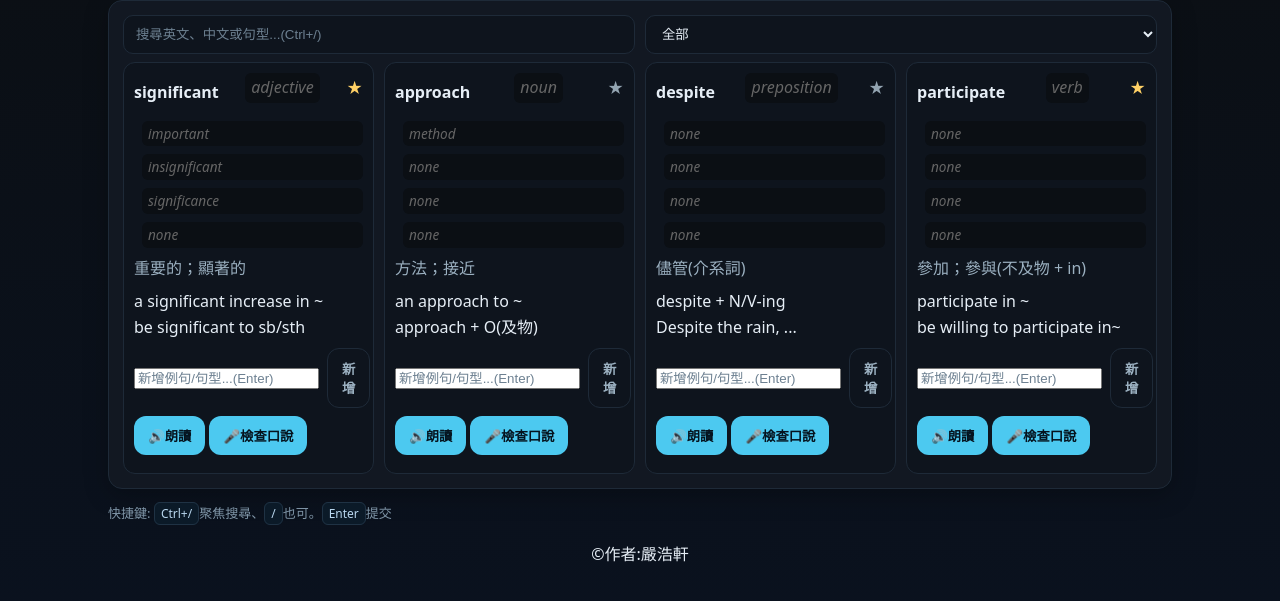
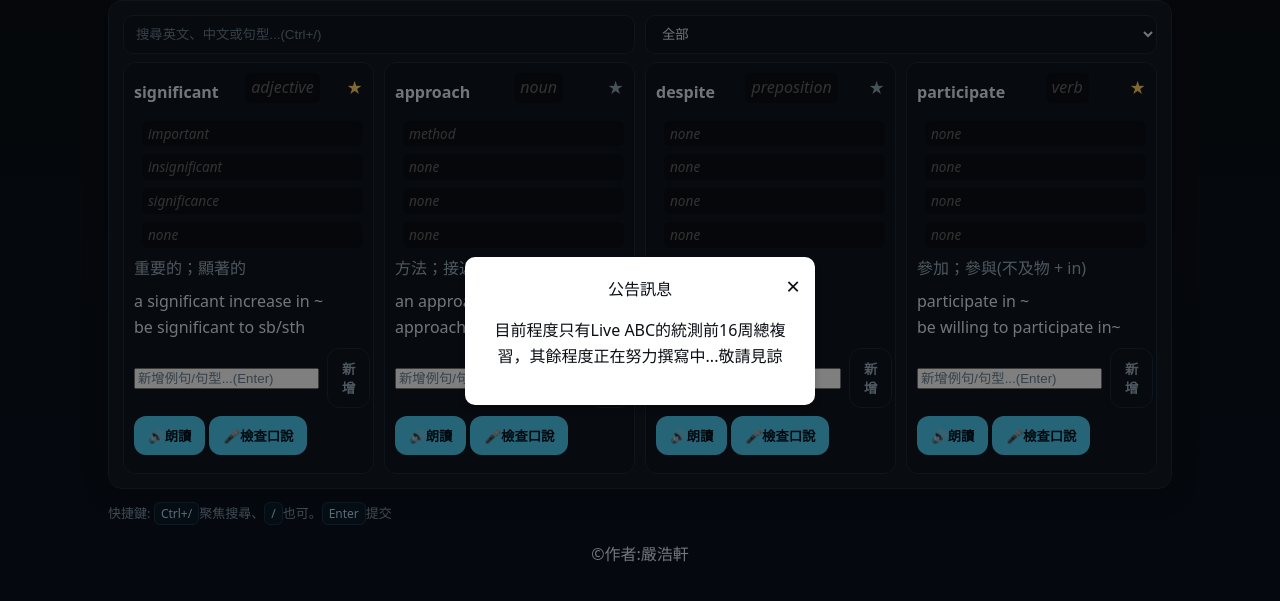
Before and after one commit to RoyZhan1107/HTML, a plain HTML site: page Vocabulary-Libry/index.html in a window 1280 px wide. Shown: the part 69-670 px from the top of the page. Drawn offline with Linux system fonts and the light colour scheme.

Commit message:
Add files via upload

```diff
--- a/Vocabulary-Libry/index.html
+++ b/Vocabulary-Libry/index.html
@@ -20,6 +20,13 @@
                         <button class="tab" data-panel="settings">⚙️設定</button>
                     </nav>
             </header>
+            <div class="modal" id="announcementModal">
+                <div class="modal-content">
+                    <span class="close-btn" id="closeModal">&times;</span>
+                    <span>公告訊息</span>
+                    <p class="modal-text" id="announcementText"></p>
+                </div>
+            </div>
             <!-- Library -->
             <section class="card" id="panel-library">
                 <div class="body stack">
--- a/Vocabulary-Libry/script.js
+++ b/Vocabulary-Libry/script.js
@@ -116,7 +116,7 @@ function itemHTML(w, i){
             </div>
         <div class="actions">
                 <button class="btn-sepak" data-word="${escapeHtml(w.word)}">🔊朗讀</button>
-                <button class="btn-check" data-word="${escapeHtml(w.word)}">🎤檢查口說</button>
+                <button class="btn-check" data-word="${escapeHtml(w.word)} onclick="speahWord(document).getElement"">🎤檢查口說</button>
             </div>
         <div class="recognition-result"></div>
         </div>
@@ -392,6 +392,30 @@ function escapeHtml(text){
 document.getElementById('btn-refresh').addEventListener('click', function(){
     location.reload();
 });
+// 禁止使用右鍵
 document.addEventListener("contextmenu", function(event){
     event.preventDefault();
 });
+// 訊息公告
+const modal = document.getElementById('announcementModal');
+const closeModal = document.getElementById('closeModal');
+const announcementText = document.getElementById('announcementText');
+
+// 開啟公告視窗
+function showAnnouncement(message){
+    announcementText.textContent = message;
+    modal.style.display = 'flex';
+}
+// 關閉公告視窗
+closeModal.addEventListener('click', () => {
+    modal.style.display = 'none';
+});
+// 點擊背景關閉
+window.addEventListener('click', (e) => {
+    if(e.target === modal){
+        modal.style.display = 'none';
+    }
+});
+window.onload = () => {
+    showAnnouncement('目前程度只有Live ABC的統測前16周總複習，其餘程度正在努力撰寫中...敬請見諒');
+}
--- a/Vocabulary-Libry/style.css
+++ b/Vocabulary-Libry/style.css
@@ -33,6 +33,39 @@ header{
     align-items: center;
     justify-content: space-between;
     margin-bottom: 14px;
+}
+/* 訊息公告 */
+.modal{
+    display: none;
+    position: fixed;
+    z-index: 9999;
+    left: 0;
+    top: 0;
+    width: 100%;
+    height: 100%;
+    background: rgba(0, 0, 0, .5);
+    justify-content: center;
+    align-items: center;
+    color: var(--bg);
+}
+.modal-content{
+    background: #fff;
+    padding: 20px;
+    border-radius: 10px;
+    width: 350px;
+    text-align: center;
+    position: relative;
+    box-shadow: 0 4px 8px rgba(0, 0, 0, .2);
+}
+.modal-text{
+    color: var(--bg);
+}
+.close-btn{
+    position: absolute;
+    top: 10px;
+    right: 15px;
+    font-size: 24px;
+    cursor: pointer;
 }
 .brand{
     display: flex;
```
